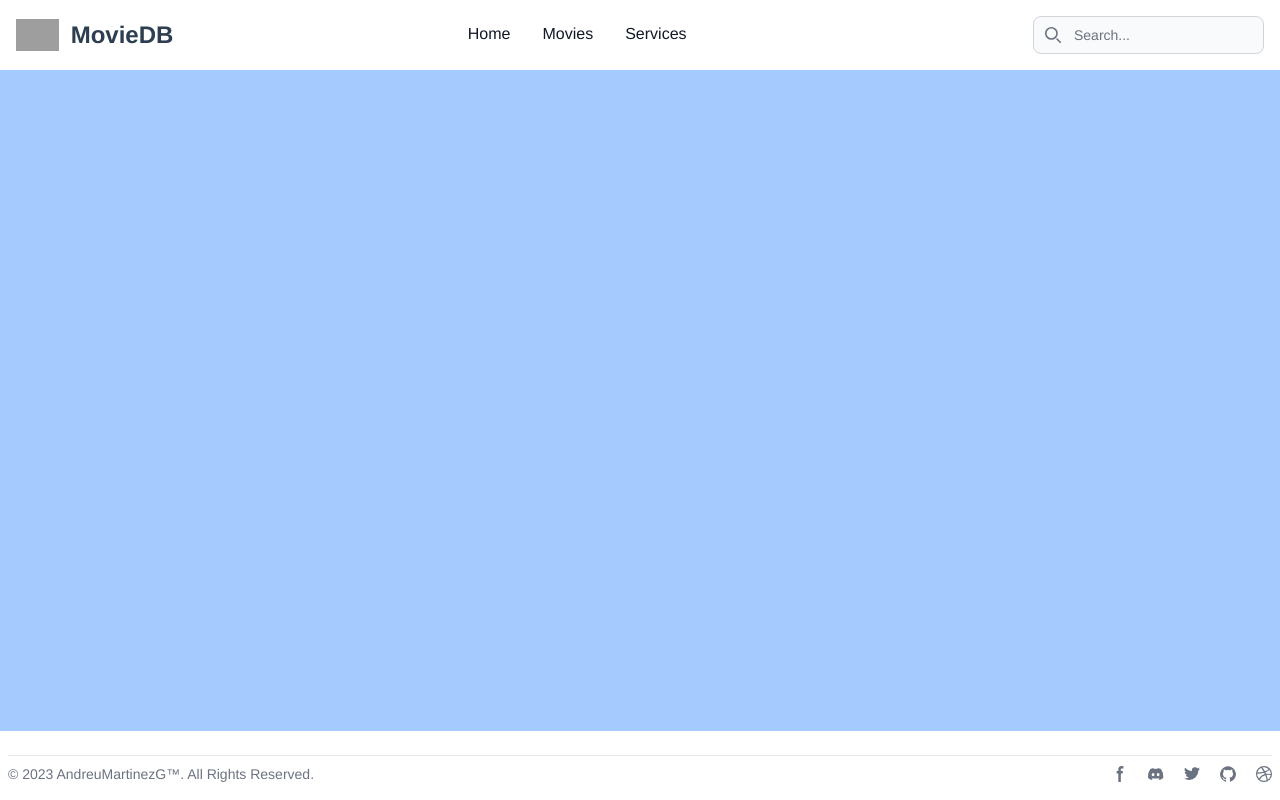
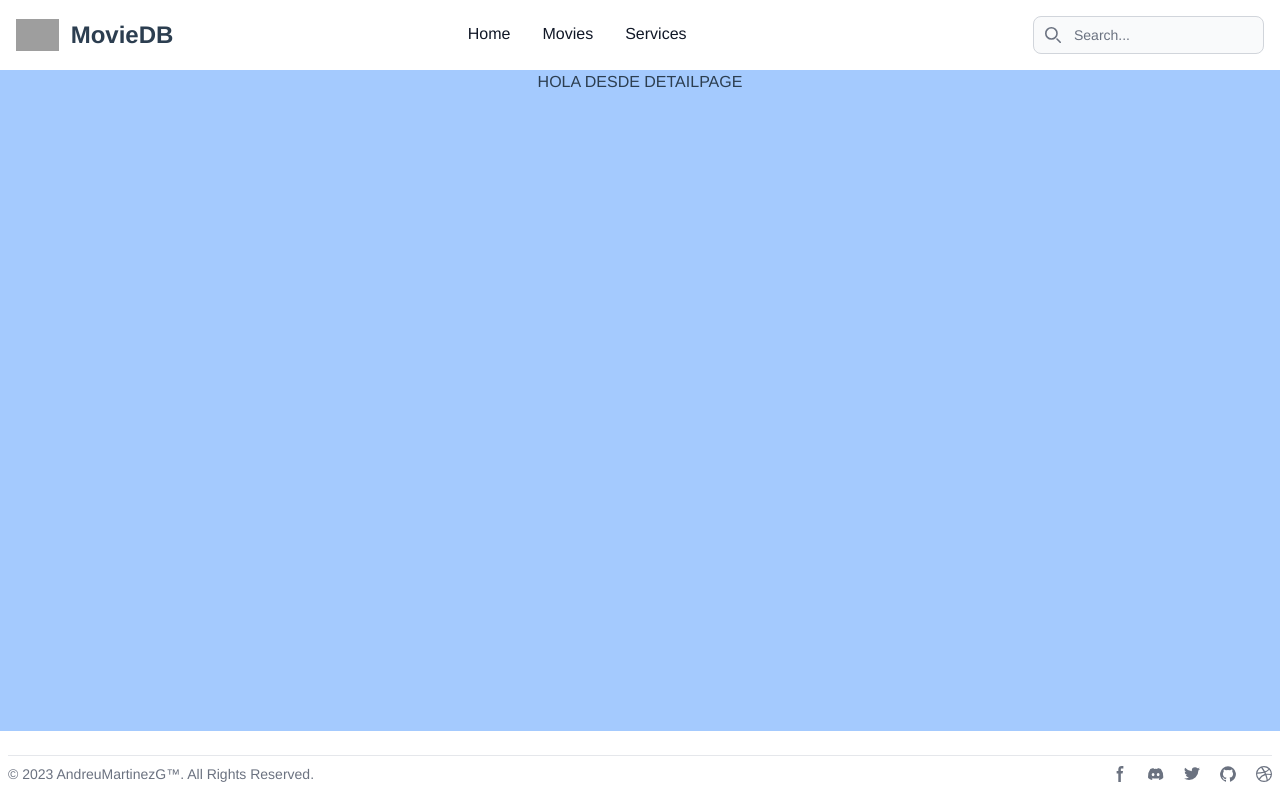
Before and after one commit to AndreuMartinezG/Vue2TailwindMovieDB, a Vue app: page /movies/1 in a window 1280 px wide. Built offline with nearby package versions, Linux system fonts and the light colour scheme; grey boxes are pictures that could not be loaded; what vue-ls, vue-tailwind would draw is missing.

Commit message:
feat: creada vista DetailPage.vue y configurada ruta

```diff
--- a/src/router/index.js
+++ b/src/router/index.js
@@ -1,6 +1,7 @@
 import Vue from 'vue'
 import VueRouter from 'vue-router'
 import HomePage from '../views/HomePage.vue'
+import DetailPage from '@/views/DetailPage.vue'
 
 
 Vue.use(VueRouter)
@@ -15,7 +16,12 @@ const routes = [
     path: '/movies',
     name: 'movies',
     component: () => import('../views/MoviesPage.vue')
-  }
+  },
+  {
+    path: '/movies/:id',
+    name: 'DetailPage',
+    component: DetailPage
+  },
 ]
 
 const router = new VueRouter({
--- /dev/null
+++ b/src/views/DetailPage.vue
@@ -0,0 +1,12 @@
+<template>
+    <div>
+        <p>HOLA DESDE DETAILPAGE</p>
+    </div>
+</template>
+
+<script>
+
+export default {
+    name: 'DetailPage'
+}
+</script>
```
